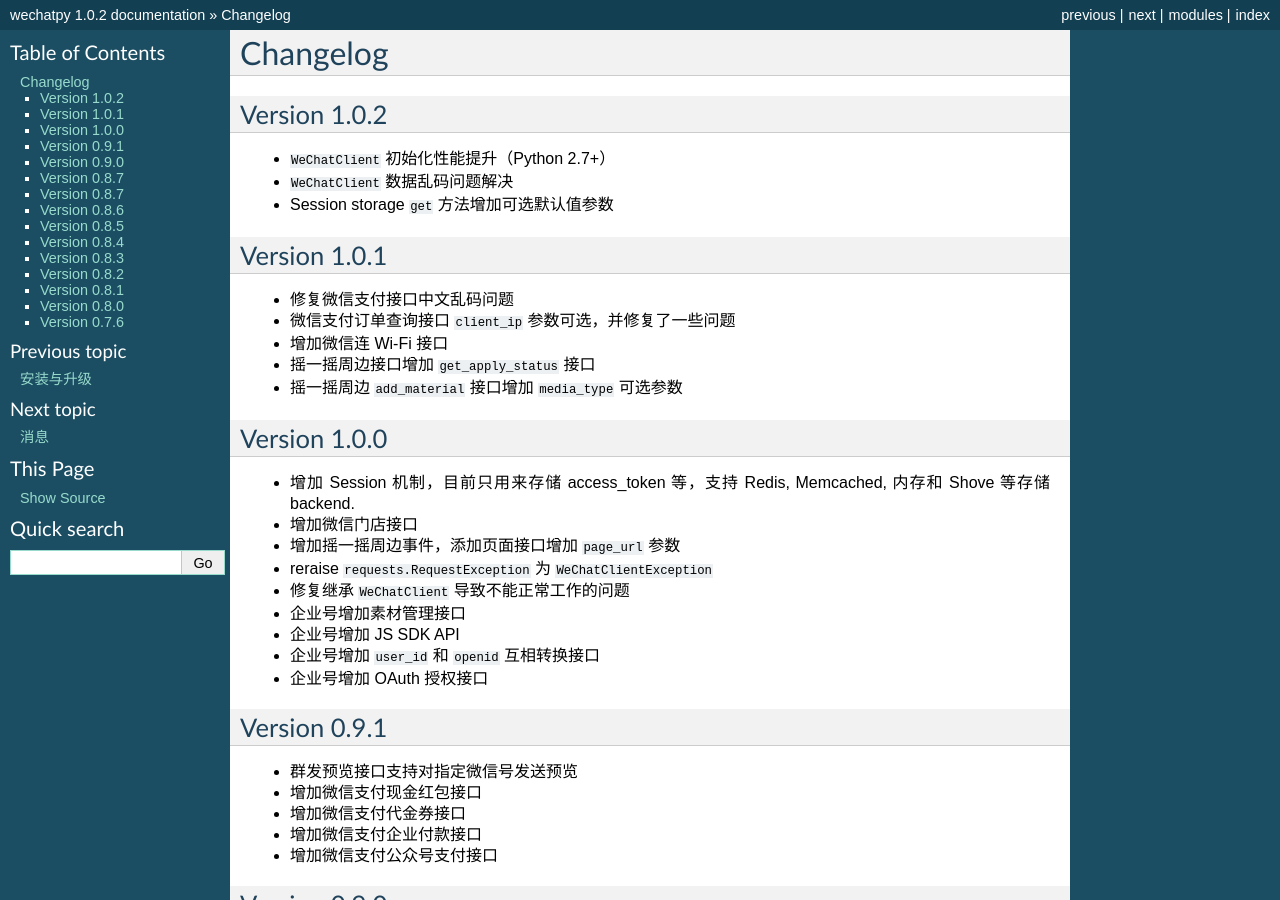
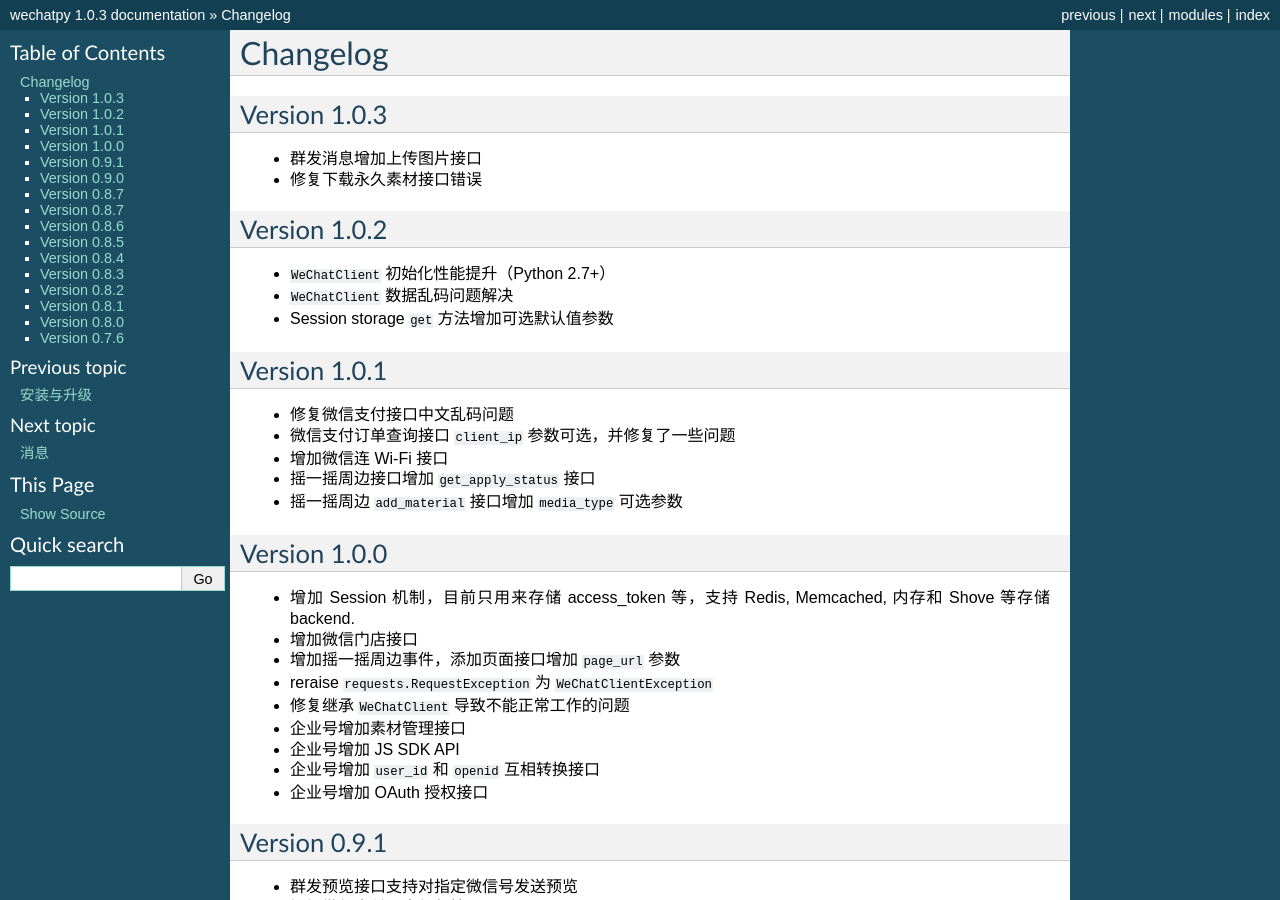
Before and after one commit to wechatpy/wechatpy, a Sphinx documentation site: the page built from docs/changelog.rst, in a window 1280 px wide and 900 px high. Built offline with Sphinx 7.4.7, drawn with Linux system fonts in a browser that asks for light colours; some of the changed text lies outside the part shown.

Commit message:
Bump version to 1.0.3

```diff
--- a/docs/changelog.rst
+++ b/docs/changelog.rst
@@ -1,5 +1,10 @@
 Changelog
 ================
+
+Version 1.0.3
+---------------------
++ 群发消息增加上传图片接口
++ 修复下载永久素材接口错误
 
 Version 1.0.2
 ---------------------
--- a/setup.py
+++ b/setup.py
@@ -14,7 +14,7 @@ with open('requirements.txt') as f:
 
 setup(
     name='wechatpy',
-    version='1.0.2',
+    version='1.0.3',
     author='messense',
     author_email='messense@icloud.com',
     url='https://github.com/messense/wechatpy',
--- a/wechatpy/__init__.py
+++ b/wechatpy/__init__.py
@@ -11,5 +11,5 @@ from wechatpy.pay import WeChatPay  # NOQA
 from wechatpy.exceptions import WeChatPayException  # NOQA
 
 
-__version__ = '1.0.2'
+__version__ = '1.0.3'
 __author__ = 'messense'
```
